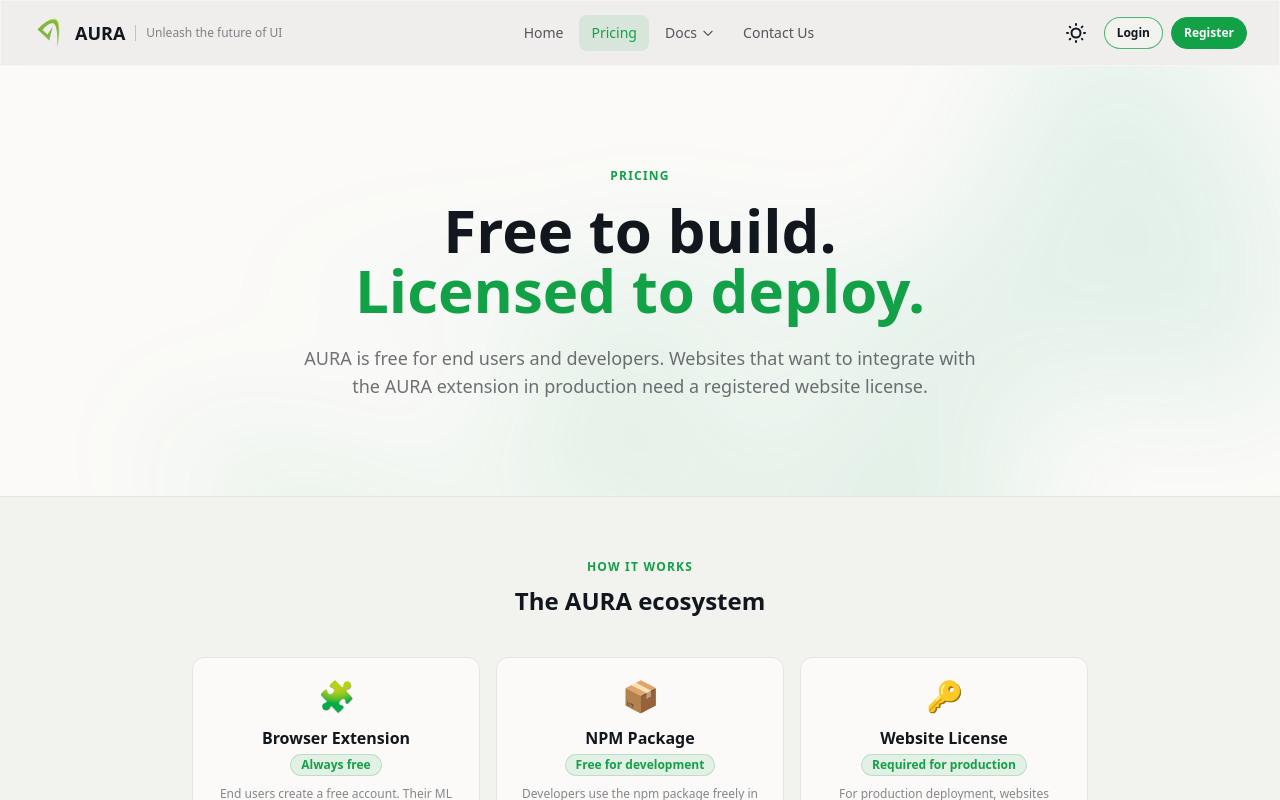
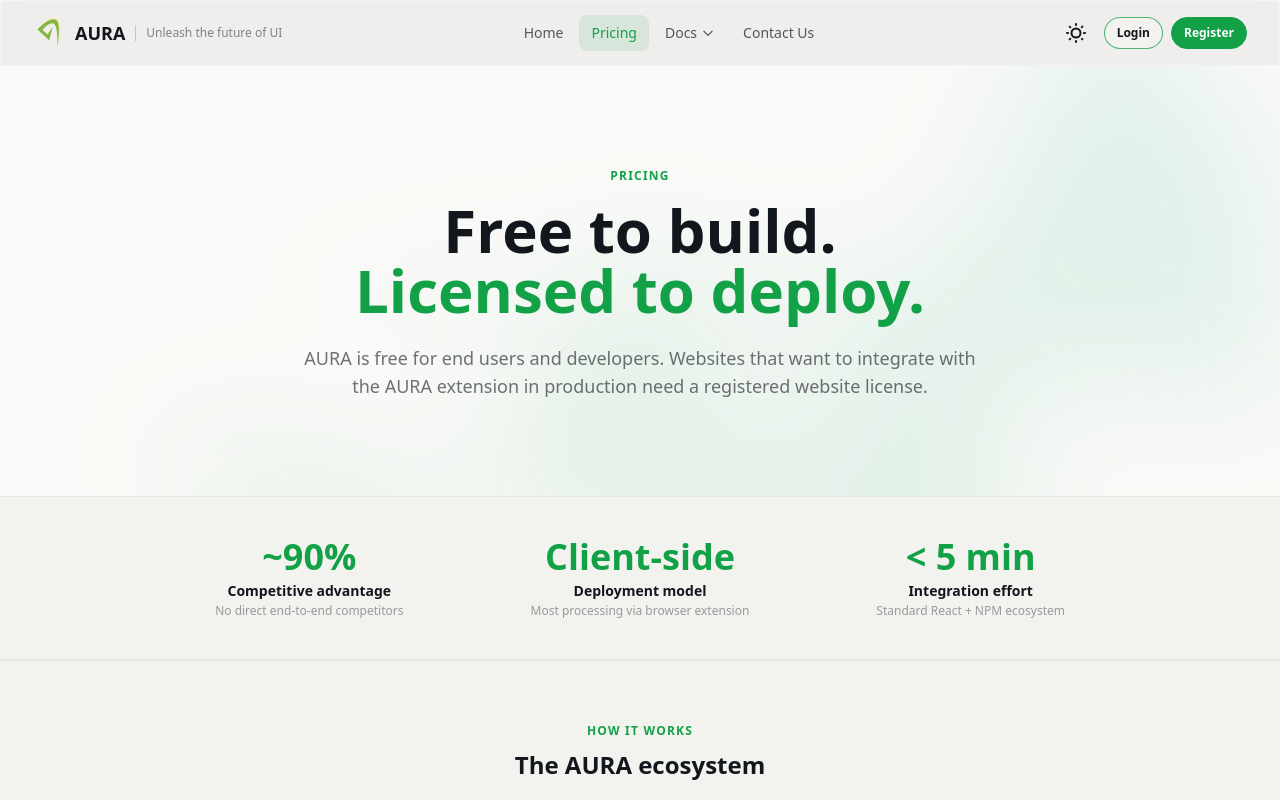
Before and after one commit to RP-25-26J-474/AURA-Website, a React (Vite) app in the folder aura-web/: page /pricing in a window 1280 px wide. Shown: the top 800 px of the page. Built offline with nearby package versions, Linux system fonts and the light colour scheme.

Commit message:
feat: pricing section hero update

```diff
--- a/aura-web/src/routes/public/Pricing.jsx
+++ b/aura-web/src/routes/public/Pricing.jsx
@@ -1,4 +1,10 @@
 import { Link } from "react-router-dom";
+
+const stats = [
+  { label: "Competitive advantage", value: "~90%", note: "No direct end-to-end competitors" },
+  { label: "Deployment model", value: "Client-side", note: "Most processing via browser extension" },
+  { label: "Integration effort", value: "< 5 min", note: "Standard React + NPM ecosystem" },
+];
 
 function Check() {
   return (
@@ -48,6 +54,19 @@ export default function Pricing() {
         <p className="mt-6 text-lg text-base-content/60 max-w-2xl mx-auto">
           AURA is free for end users and developers. Websites that want to integrate with the AURA extension in production need a registered website license.
         </p>
+      </section>
+
+      {/* ── Market stats ────────────────────────────────── */}
+      <section className="border-y border-base-300 bg-base-200">
+        <div className="mx-auto max-w-5xl px-6 py-10 lg:px-8 grid grid-cols-1 sm:grid-cols-3 gap-8 text-center">
+          {stats.map((s) => (
+            <div key={s.label}>
+              <p className="text-4xl font-bold text-primary">{s.value}</p>
+              <p className="mt-1 text-sm font-semibold text-base-content">{s.label}</p>
+              <p className="text-xs text-base-content/40 mt-0.5">{s.note}</p>
+            </div>
+          ))}
+        </div>
       </section>
 
       {/* ── How it works ─────────────────────────────────── */}
```
